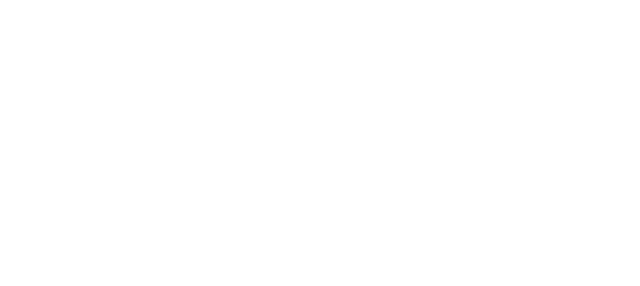
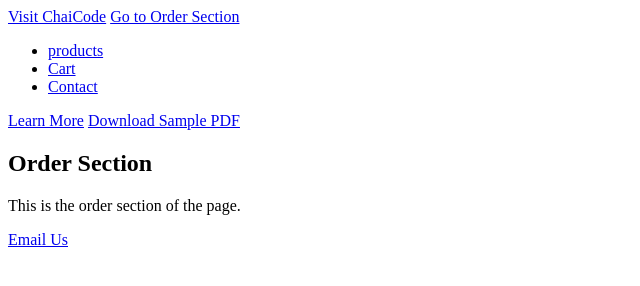
Before and after one commit to dipeshxhy/ChaiCode-Complete-WebDev-Cohort1.0, a plain HTML site: page 03.Intoduction-To-Web/HTML/Mastering-Html/5.Chapter.html in a window 1280 px wide. Shown: the whole page, without its empty margins (0-640 px from the left). Drawn offline with Linux system fonts and the light colour scheme.

Commit message:
feat(html) : add link to download and open the file in nw tab and also add navigation links and write this changes in readme

```diff
--- a/03.Intoduction-To-Web/HTML/Mastering-Html/5.Chapter.html
+++ b/03.Intoduction-To-Web/HTML/Mastering-Html/5.Chapter.html
@@ -5,5 +5,30 @@
     <meta name="viewport" content="width=device-width, initial-scale=1.0" />
     <title>Chapter 5</title>
   </head>
-  <body></body>
+  <body>
+    <!-- a paragraph to link external website -->
+    <a href="https://chaicode.com">Visit ChaiCode</a>
+    <a href="#order">Go to Order Section</a>
+    <!-- Navigation links -->
+    <ul>
+      <li><a href="#">products</a></li>
+      <li><a href="#">Cart</a></li>
+      <li><a href="#">Contact</a></li>
+    </ul>
+    <a
+      href="https://chaicode.com/learn"
+      target="_blank"
+      rel="noopener noreferrer"
+      >Learn More</a
+    >
+    <!-- link to download file -->
+    <a href="files/sample.pdf" download>Download Sample PDF</a>
+    <section id="order">
+      <h2>Order Section</h2>
+      <p>This is the order section of the page.</p>
+    </section>
+
+    <!-- link to open email address -->
+    <a href="mailto:info@chaicode.com">Email Us</a>
+  </body>
 </html>
```
Also changed, not shown: 03.Intoduction-To-Web/HTML/Mastering-Html/readme.md.
